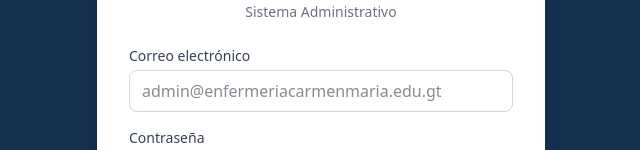
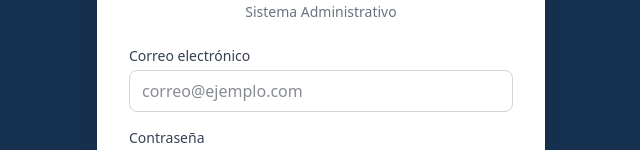
Before and after one commit to DancingAlien96/admincarmenmaria-frontend, a Next.js app: page /login in a window 1280 px wide. Shown: the part 288-438 px from the top of the page, without its empty margins (319-959 px from the left). Built offline with nearby package versions, Linux system fonts and the light colour scheme; no server answers.

Commit message:
login: quitar correo del admin del placeholder (usar ejemplo generico)
Co-Authored-By: Claude Opus 4.8 <noreply@anthropic.com>

```diff
--- a/app/login/page.tsx
+++ b/app/login/page.tsx
@@ -58,7 +58,7 @@ export default function LoginPage() {
               value={email}
               onChange={(e) => setEmail(e.target.value)}
               className="w-full rounded-lg border border-gray-300 px-3 py-2 text-gray-900 outline-none focus:border-brand-500 focus:ring-2 focus:ring-brand-100"
-              placeholder="admin@enfermeriacarmenmaria.edu.gt"
+              placeholder="correo@ejemplo.com"
             />
           </div>
 
```
